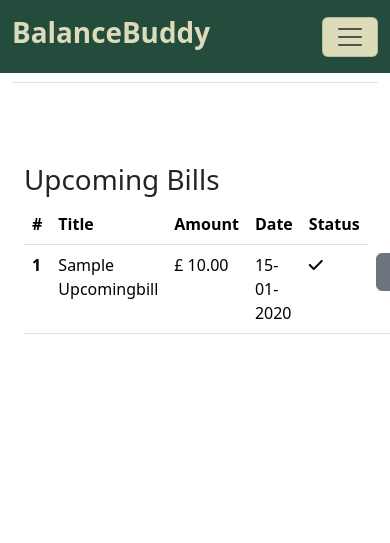
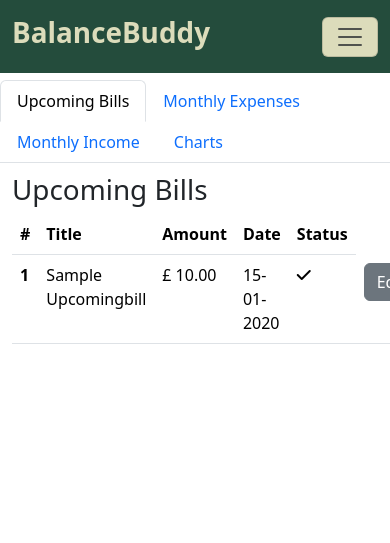
Before and after one commit to douglas86/january-hackathon-team8, a Django app: page / in a window 390 px wide; the page is wider, and only the part inside the window is pictured. Shown: the top 543 px of that part. Run offline with Django 5.2, Linux system fonts and the light colour scheme; a user stored in the database is signed in; tables that the repository leaves empty hold one stand-in row (values such as "Sample post"); some libraries are stand-ins or nearby versions.

Commit message:
Added media queries to tab container

```diff
--- a/static/css/media_queries.css
+++ b/static/css/media_queries.css
@@ -17,9 +17,12 @@
         max-width: 70%;
     }
     .dashboard {
+        margin-top: 10px;
+    }
+    .login-container {
         margin-top: 150px;
     }
-    .container {
+    .tab-container {
         margin-top: 150px;
     }
 }
--- a/static/css/styles.css
+++ b/static/css/styles.css
@@ -113,10 +113,14 @@
 }
 
 .dashboard {
+    margin-top: 10px;
+}
+
+.login-container {
     margin-top: 80px;
 }
 
-.login-container {
+.tab-container {
     margin-top: 80px;
 }
 
--- a/templates/dashboard/index.html
+++ b/templates/dashboard/index.html
@@ -4,7 +4,7 @@
 {% block content %}
     {% if user.is_authenticated %}
 
-    <div class="container">
+    <div class="tab-container">
         <ul class="nav nav-tabs">
             <li class="nav-item">
                 <a class="nav-link active" data-toggle="tab" href="#upcomingBills">Upcoming Bills</a>
```
